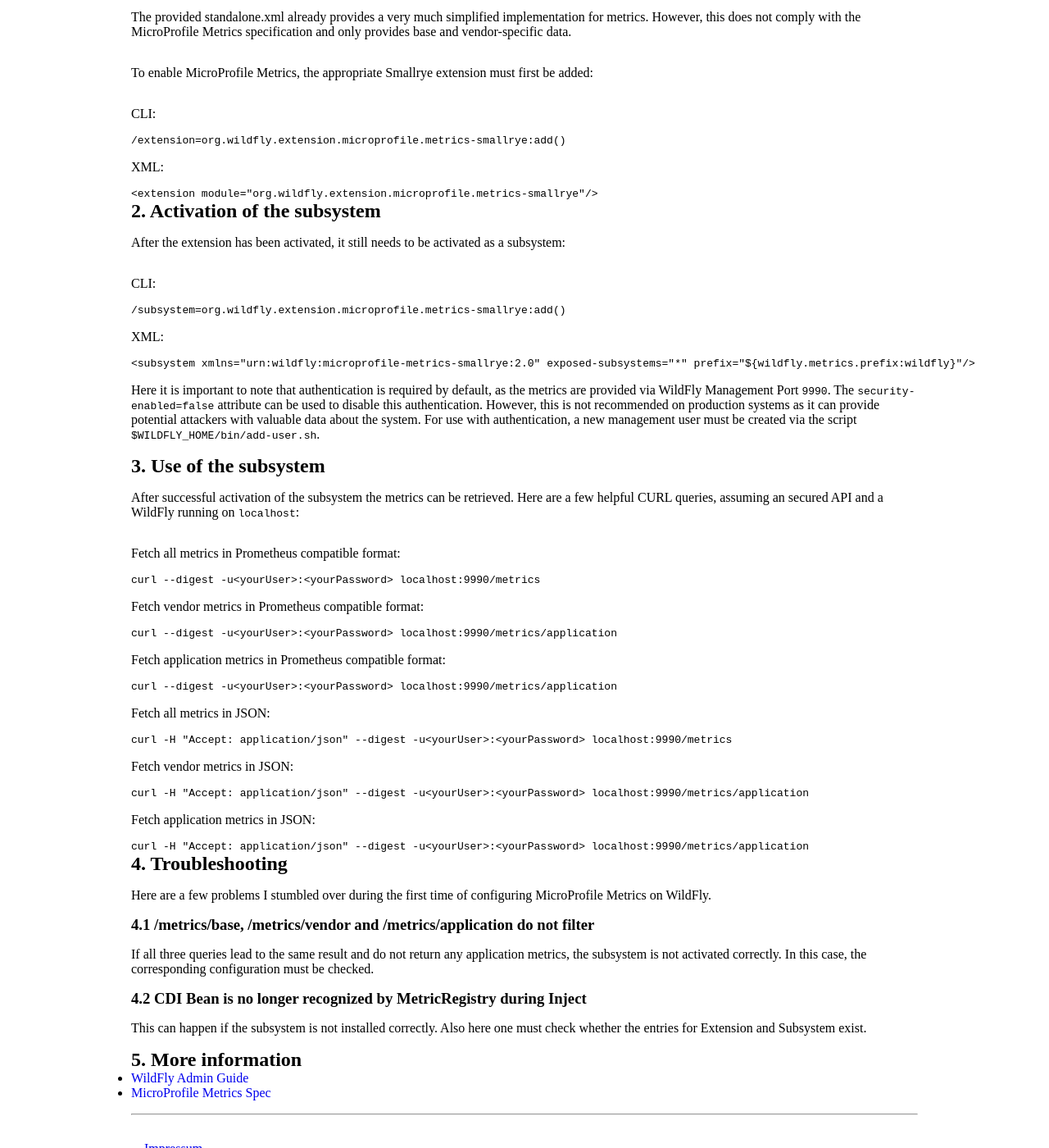
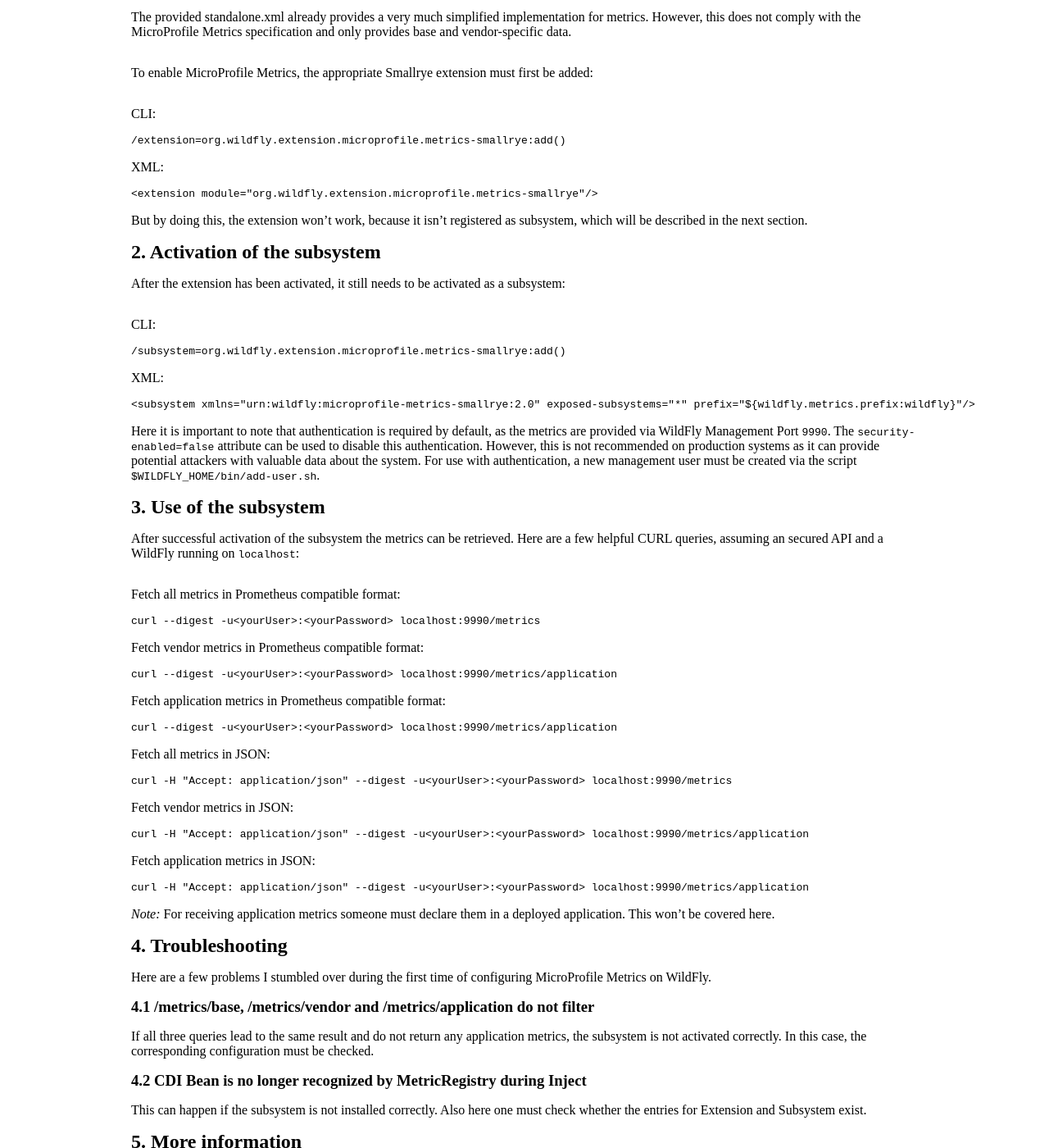
Before and after one commit to erdlet/erdlet.github.io, a Jekyll site: the page built from _posts/2021-06-10-microprofile-metrics-on-wildfly.md, in a window 1280 px wide and 1400 px high, scrolled down 317 px. Shown: the whole window at 82% size. Built offline with Jekyll 4.4.1, drawn with Linux system fonts in a browser that asks for light colours.

Commit message:
Add two more sentences for better readability

````diff
--- a/_posts/2021-06-10-microprofile-metrics-on-wildfly.md
+++ b/_posts/2021-06-10-microprofile-metrics-on-wildfly.md
@@ -26,6 +26,7 @@
 <extension module="org.wildfly.extension.microprofile.metrics-smallrye"/>
 ```
 
+But by doing this, the extension won't work, because it isn't registered as subsystem, which will be described in the next section.
 
 ## 2. Activation of the subsystem
 
@@ -83,6 +84,8 @@
 curl -H "Accept: application/json" --digest -u<yourUser>:<yourPassword> localhost:9990/metrics/application
 ```
 
+*Note:* For receiving application metrics someone must declare them in a deployed application. This won't be covered here.
+
 ## 4. Troubleshooting
 
 Here are a few problems I stumbled over during the first time of configuring MicroProfile Metrics on WildFly.
````
